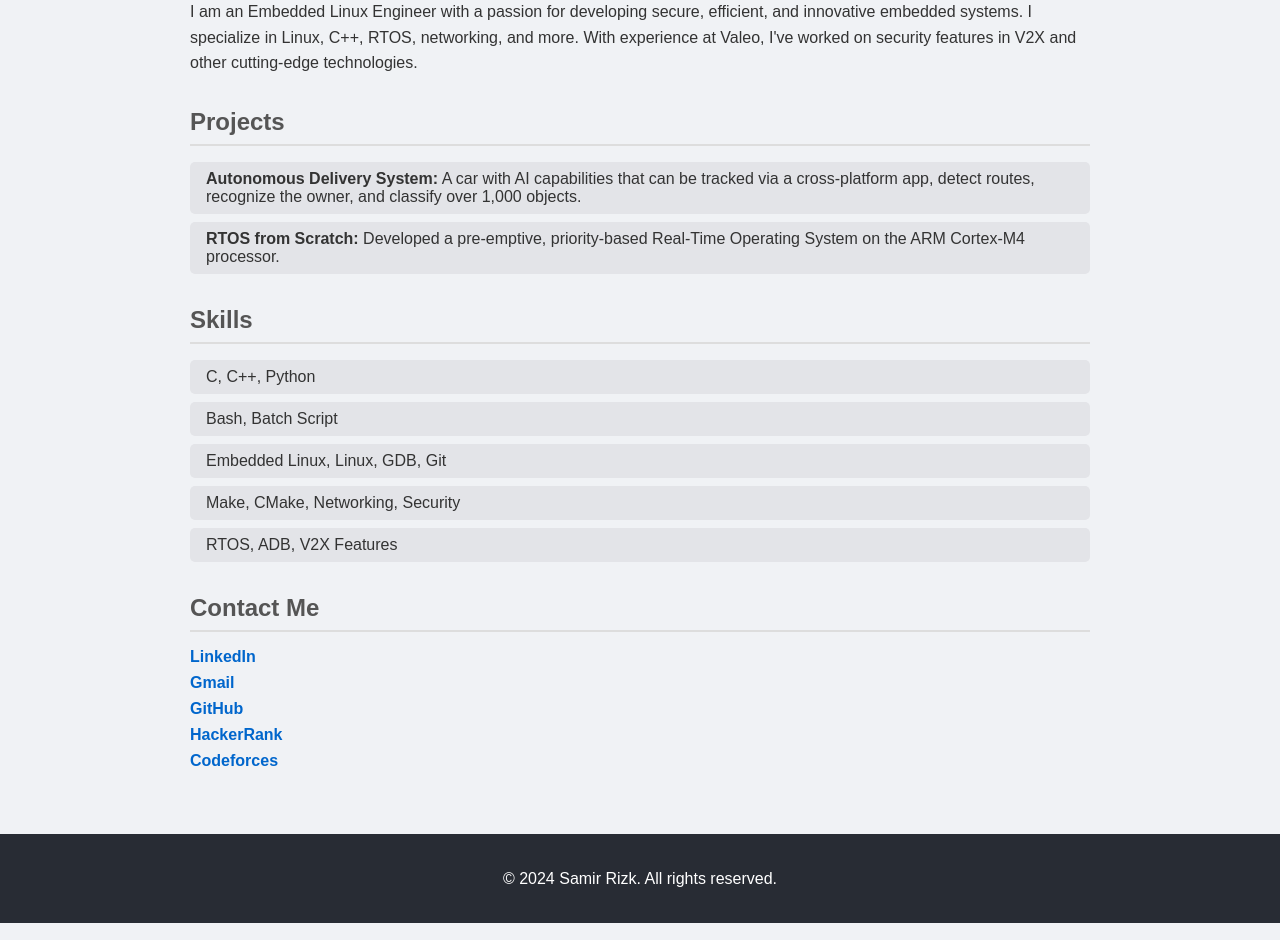
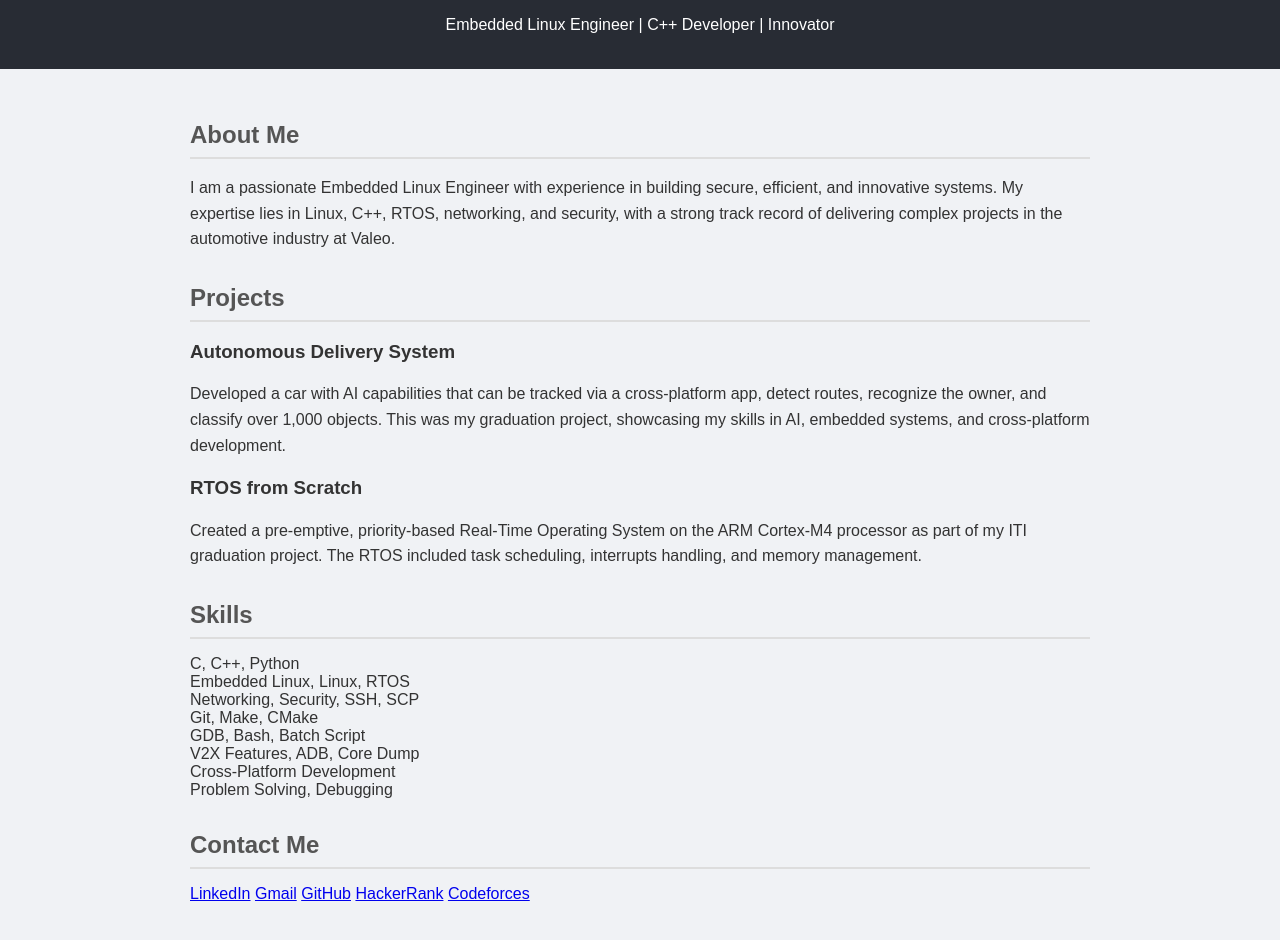
Before and after one commit to SamRizk/SamRizk.github.io, a plain HTML site: page index.html in a window 1280 px wide. Shown: the part 279-1219 px from the top of the page. Drawn offline with Linux system fonts and the light colour scheme.

Commit message:
Update index.html

```diff
--- a/index.html
+++ b/index.html
@@ -10,42 +10,56 @@
 <body>
 
 <header>
-    <h1>Samir Rizk</h1>
-    <p>Embedded Linux Engineer | Problem Solver | Innovator</p>
+    <nav>
+        <ul>
+            <li><a href="#about">About</a></li>
+            <li><a href="#projects">Projects</a></li>
+            <li><a href="#skills">Skills</a></li>
+            <li><a href="#contact">Contact</a></li>
+        </ul>
+    </nav>
+    <div class="header-content">
+        <h1>Samir Rizk</h1>
+        <p>Embedded Linux Engineer | C++ Developer | Innovator</p>
+    </div>
 </header>
 
 <main>
     <section class="section" id="about">
         <h2>About Me</h2>
-        <p>I am an Embedded Linux Engineer with a passion for developing secure, efficient, and innovative embedded systems. I specialize in Linux, C++, RTOS, networking, and more. With experience at Valeo, I've worked on security features in V2X and other cutting-edge technologies.</p>
+        <p>I am a passionate Embedded Linux Engineer with experience in building secure, efficient, and innovative systems. My expertise lies in Linux, C++, RTOS, networking, and security, with a strong track record of delivering complex projects in the automotive industry at Valeo.</p>
     </section>
 
     <section class="section" id="projects">
         <h2>Projects</h2>
-        <ul>
-            <li>
-                <strong>Autonomous Delivery System:</strong> A car with AI capabilities that can be tracked via a cross-platform app, detect routes, recognize the owner, and classify over 1,000 objects.
-            </li>
-            <li>
-                <strong>RTOS from Scratch:</strong> Developed a pre-emptive, priority-based Real-Time Operating System on the ARM Cortex-M4 processor.
-            </li>
-        </ul>
+        <div class="project-card">
+            <h3>Autonomous Delivery System</h3>
+            <p>Developed a car with AI capabilities that can be tracked via a cross-platform app, detect routes, recognize the owner, and classify over 1,000 objects. This was my graduation project, showcasing my skills in AI, embedded systems, and cross-platform development.</p>
+        </div>
+        <div class="project-card">
+            <h3>RTOS from Scratch</h3>
+            <p>Created a pre-emptive, priority-based Real-Time Operating System on the ARM Cortex-M4 processor as part of my ITI graduation project. The RTOS included task scheduling, interrupts handling, and memory management.</p>
+        </div>
+        <!-- Add more project cards here in the future -->
     </section>
 
     <section class="section" id="skills">
         <h2>Skills</h2>
-        <ul>
-            <li>C, C++, Python</li>
-            <li>Bash, Batch Script</li>
-            <li>Embedded Linux, Linux, GDB, Git</li>
-            <li>Make, CMake, Networking, Security</li>
-            <li>RTOS, ADB, V2X Features</li>
-        </ul>
+        <div class="skills-grid">
+            <div class="skill-card">C, C++, Python</div>
+            <div class="skill-card">Embedded Linux, Linux, RTOS</div>
+            <div class="skill-card">Networking, Security, SSH, SCP</div>
+            <div class="skill-card">Git, Make, CMake</div>
+            <div class="skill-card">GDB, Bash, Batch Script</div>
+            <div class="skill-card">V2X Features, ADB, Core Dump</div>
+            <div class="skill-card">Cross-Platform Development</div>
+            <div class="skill-card">Problem Solving, Debugging</div>
+        </div>
     </section>
 
     <section class="section" id="contact">
         <h2>Contact Me</h2>
-        <div class="contact">
+        <div class="contact-links">
             <a href="https://www.linkedin.com/in/samir-rizk-3174b4207/" target="_blank">LinkedIn</a>
             <a href="mailto:samir9999life@gmail.com">Gmail</a>
             <a href="https://github.com/SamRizk" target="_blank">GitHub</a>
```
